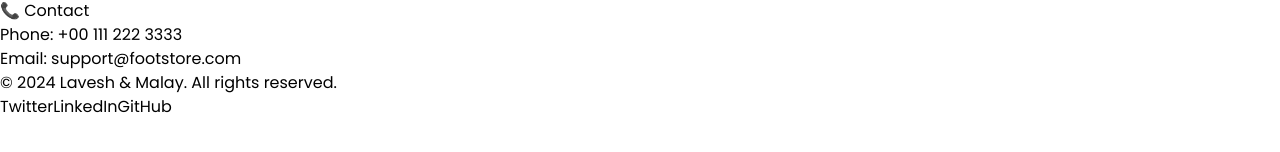
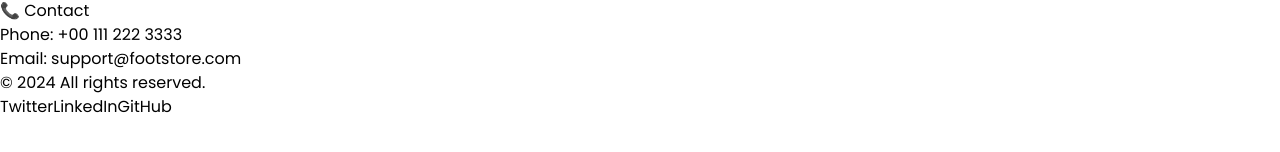
Before and after one commit to Lavesh20/Custom-Brand-Page, a React (Vite) app: page /contact in a window 1280 px wide. Shown: the part 516-668 px from the top of the page. Built offline with nearby package versions, Linux system fonts and the light colour scheme.

Commit message:
Update Contact.jsx

```diff
--- a/src/component/Contact.jsx
+++ b/src/component/Contact.jsx
@@ -4,7 +4,7 @@ import Navigation from "./Navigation";
 const Footer = () => (
   <footer className="bg-gray-800 text-white py-8 mt-16">
     <div className="max-w-7xl mx-auto px-4 sm:px-6 lg:px-8 flex flex-col md:flex-row justify-between items-center">
-      <p className="mb-4 md:mb-0">&copy; 2024 Lavesh & Malay. All rights reserved.</p>
+      <p className="mb-4 md:mb-0">&copy; 2024 All rights reserved.</p>
       <div className="flex space-x-4">
         <a href="https://twitter.com/" className="hover:text-blue-400 transition-colors duration-300">Twitter</a>
         <a href="https://www.linkedin.com/in/lavesh-vyas/" className="hover:text-blue-400 transition-colors duration-300">LinkedIn</a>
```
